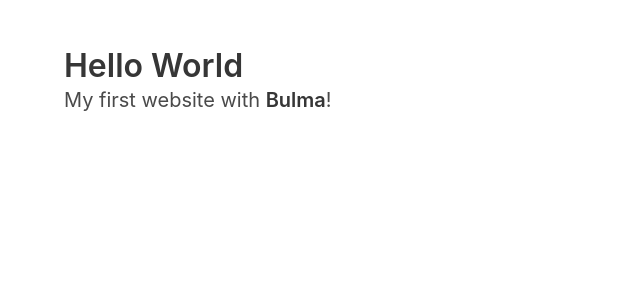
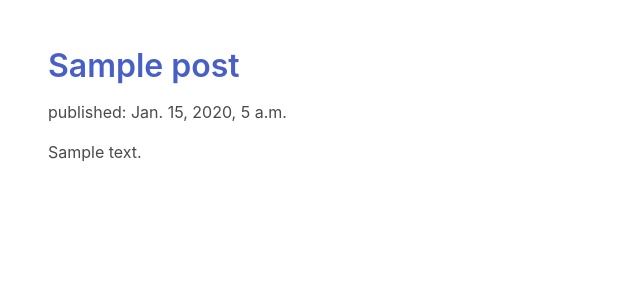
Before and after one commit to premierrufus/my-first-blog, a Django app: template templates/blog/post_list.html in a window 1280 px wide. Shown: the top 300 px of the page, without its empty margins (0-640 px from the left). Run offline with Django 3.2, Linux system fonts and the light colour scheme; the template is opened without the code that fills it: values that come from a table or form of the project are taken from there, others are empty; tables that the repository leaves empty hold one stand-in row (values such as "Sample post"); some libraries are stand-ins or nearby versions.

Commit message:
body updated

```diff
--- a/templates/blog/post_list.html
+++ b/templates/blog/post_list.html
@@ -9,14 +9,13 @@
   </head>
   <body>
   <section class="section">
-    <div class="container">
-      <h1 class="title">
-        Hello World
-      </h1>
-      <p class="subtitle">
-        My first website with <strong>Bulma</strong>!
-      </p>
-    </div>
+      {%for post in posts%}
+        <div class="content">
+            <h1><a href="">{{ post.title }}</a></h1>
+            <p>published: {{ post.published_date }}</p>
+            <p>{{ post.text|linebreaksbr }}</p>
+        </div>
+      {% endfor %}
   </section>
   </body>
 </html>
```
